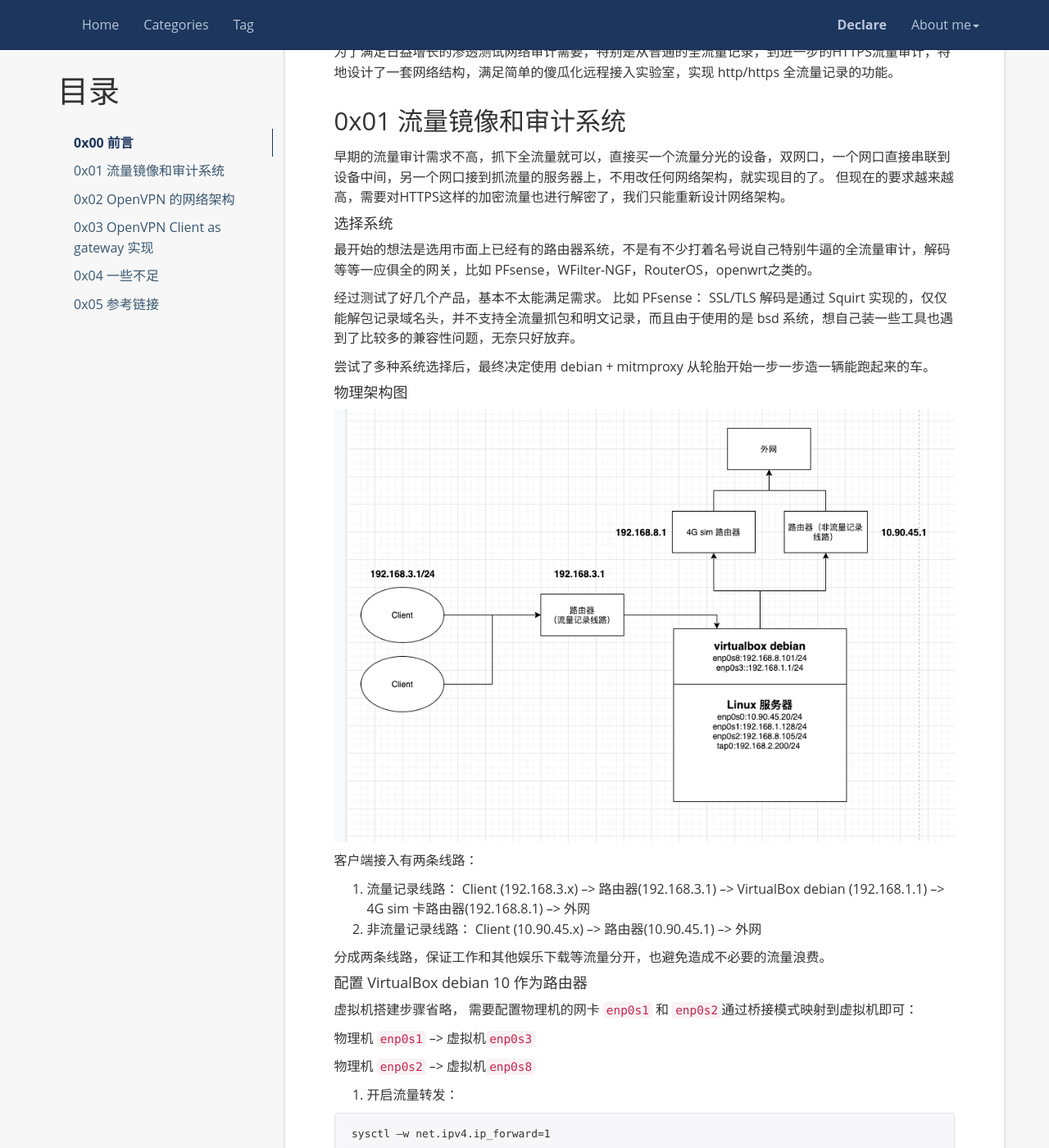
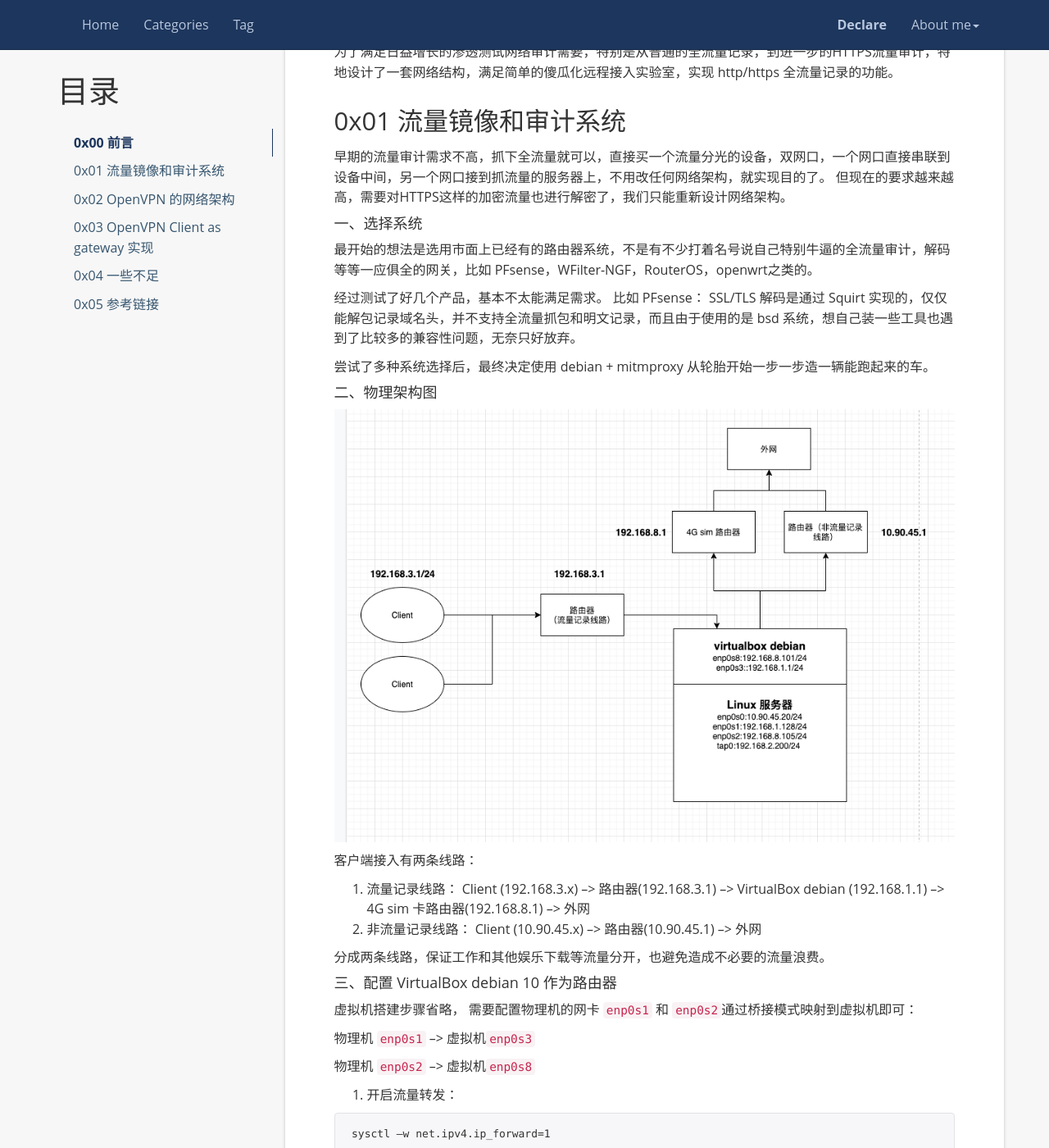
Before and after one commit to Green-m/Green-m.github.io, a Jekyll site: the page built from _posts/2021-01-12-audit-traffic-through-openvpn.md, in a window 1280 px wide and 1400 px high, scrolled down 516 px. Shown: the whole window at 82% size. Built offline with Jekyll 4.4.1, drawn with Linux system fonts in a browser that asks for light colours; comment, search, counter and statistics services are not loaded; some of the changed text lies outside the part shown.

Commit message:
Update post openvpn traffic audit.

```diff
--- a/_posts/2021-01-12-audit-traffic-through-openvpn.md
+++ b/_posts/2021-01-12-audit-traffic-through-openvpn.md
@@ -24,7 +24,7 @@ tag: OPS
 
 早期的流量审计需求不高，抓下全流量就可以，直接买一个流量分光的设备，双网口，一个网口直接串联到设备中间，另一个网口接到抓流量的服务器上，不用改任何网络架构，就实现目的了。 但现在的要求越来越高，需要对HTTPS这样的加密流量也进行解密了，我们只能重新设计网络架构。
 
-#### 选择系统
+#### 一、选择系统
 
 最开始的想法是选用市面上已经有的路由器系统，不是有不少打着名号说自己特别牛逼的全流量审计，解码等等一应俱全的网关，比如 PFsense，WFilter-NGF，RouterOS，openwrt之类的。
 
@@ -34,7 +34,7 @@ tag: OPS
 
 
 
-#### 物理架构图
+#### 二、物理架构图
 
 ![/styles/images/openvpn_traffic/p1.png]({{ '/styles/images/openvpn_traffic/p1.png' | prepend: site.baseurl }})
 
@@ -51,7 +51,7 @@ tag: OPS
 
 
 
-#### 配置 VirtualBox debian 10 作为路由器
+#### 三、配置 VirtualBox debian 10 作为路由器
 
 虚拟机搭建步骤省略， 需要配置物理机的网卡 `enp0s1` 和 `enp0s2`通过桥接模式映射到虚拟机即可：
 
@@ -254,7 +254,7 @@ traceroute to 8.8.8.8 (8.8.8.8), 30 hops max, 60 byte packets
 
 
 
-#### OpenVPN 的 Bridge 和 Route 对比
+#### 一、OpenVPN 的 Bridge 和 Route 对比
 
 这篇帖子中提到仅有OpenVPN bridge 模式才能实现这样的功能。先解释一下 bridge 模式和 route 模式的区别（来自官方论坛）：
 
@@ -297,7 +297,7 @@ TAP 设备的缺点：
 
 
 
-#### 搭建 OpenVPN （bridge 模式）
+#### 二、搭建 OpenVPN （bridge 模式）
 
 基本的搭建我们就不赘述了，可以使用官方文档或者一键搭建脚本，需要注意的是，根据官方文档，我们搭建 bridge 模式的话，需要自己创建虚拟网卡 brxxx ，但是在云上一创建就会挂掉，这里我们需要使用其他方式来实现该功能，参考：[is-it-possible-to-set-up-a-bridged-vpn-in-aws](https://superuser.com/questions/1531392/is-it-possible-to-set-up-a-bridged-vpn-in-aws-to-connect-multiple-clients-in-a-s)
 
@@ -374,7 +374,7 @@ client-config-dir /etc/openvpn/ccd
 
 
 
-#### 配置 Server 端的路由
+#### 三、配置 Server 端的路由
 
 通过上面的配置，我们实现了最基础也是最常用的 OpenVPN 架构，多 Client 通过 Server 上网。如果仅仅是这样的话，bridge 和 route 模式几乎没区别。 但接下来的设置，就只有 bridge 模式才能实现了。
 
```
Also changed, not shown: other parts of _posts/2021-01-12-audit-traffic-through-openvpn.md (+5 -5 lines).
